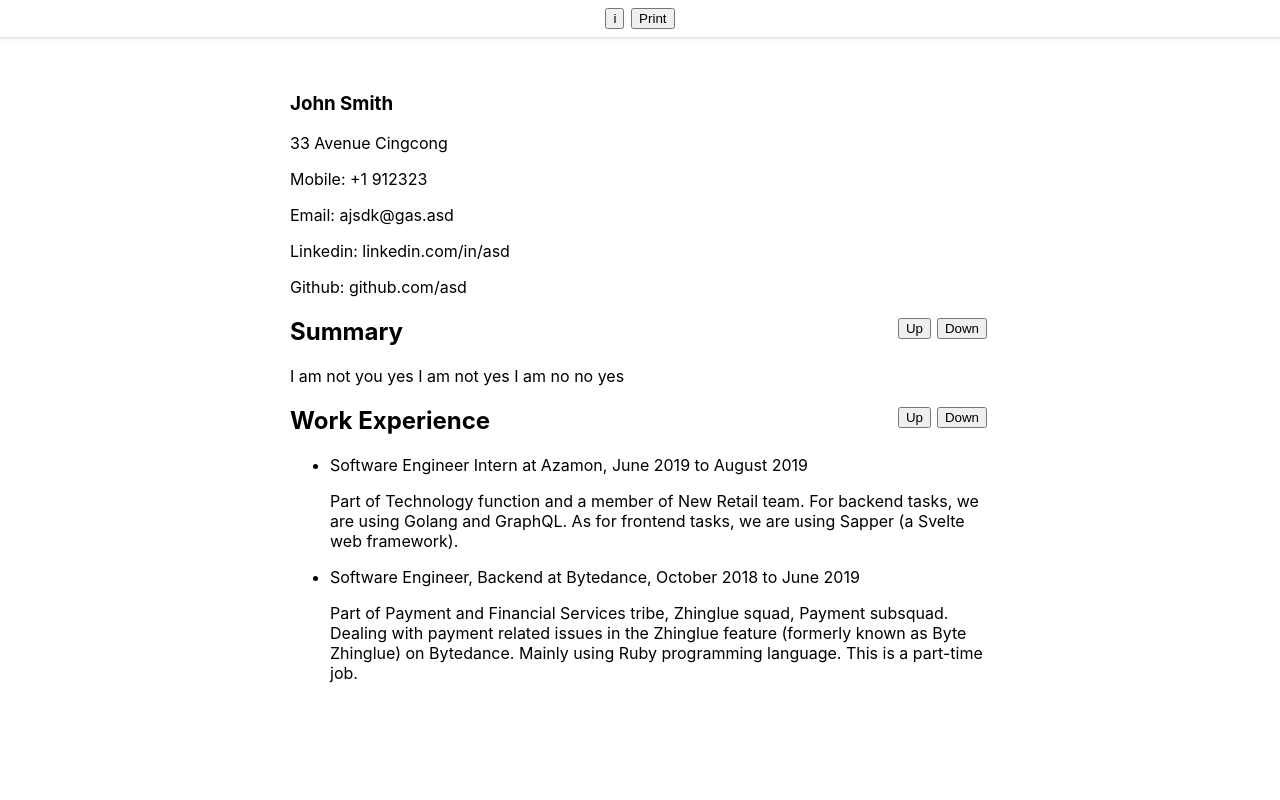
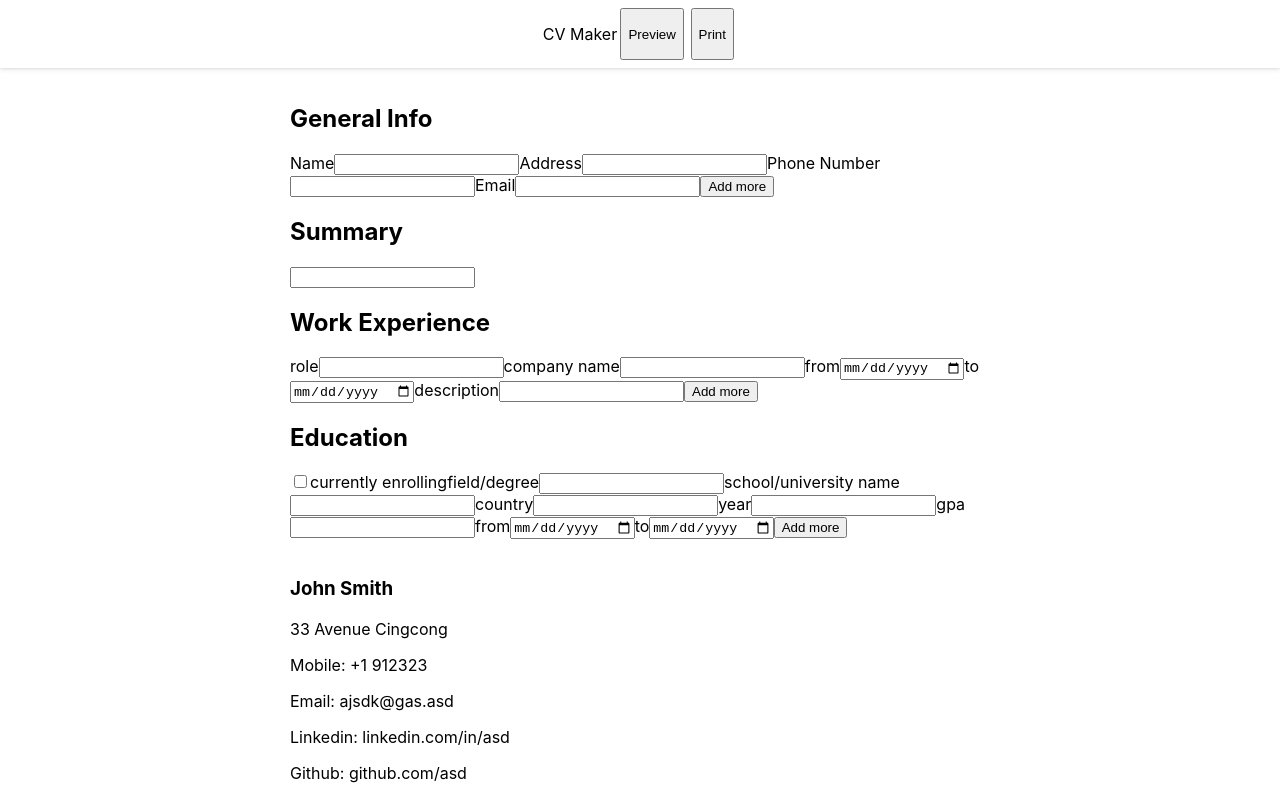
Before and after one commit to faishalirwn/cv-application, a React (Create React App) app: page / in a window 1280 px wide. Shown: the top 800 px of the page. Built offline with nearby package versions, Linux system fonts and the light colour scheme.

Commit message:
Change app flow

```diff
--- a/src/App.js
+++ b/src/App.js
@@ -1,15 +1,16 @@
 import "./App.css";
-import CVPaper from "./components/CVPaper";
+import Switcher from "./components/Switcher";
 
 function App() {
   return (
     <>
       <nav>
-        <button>i</button>
+        <p>CV Maker</p>
+        <button>Preview</button>
         <button>Print</button>
       </nav>
       <div className="App">
-        <CVPaper />
+        <Switcher />
       </div>
     </>
   );
--- a/src/components/Block.js
+++ /dev/null
@@ -1,34 +0,0 @@
-import "../styles/block.css";
-import BlockSummary from "./BlockSummary";
-import BlockWork from "./BlockWork";
-import BlockEducation from "./BlockEducation";
-
-function Block(props) {
-  let blockComponent;
-  const type = props.type;
-  switch (type) {
-    case "summary":
-      blockComponent = <BlockSummary />;
-      break;
-    case "work":
-      blockComponent = <BlockWork />;
-      break;
-    case "education":
-      blockComponent = <BlockEducation />;
-      break;
-    default:
-      break;
-  }
-
-  return (
-    <div class="block">
-      {blockComponent}
-      <div class="block-control">
-        <button>Up</button>
-        <button>Down</button>
-      </div>
-    </div>
-  );
-}
-
-export default Block;
--- a/src/components/BlockEducation.js
+++ /dev/null
@@ -1,24 +0,0 @@
-import { Component } from "react";
-
-class BlockEducation extends Component {
-  render() {
-    return (
-      <div>
-        <h2>Education</h2>
-        <ul>
-          <li>
-            <p>Informatics, Baron University, Singapore</p>
-            <p>Senior (4th year) student. 2016 - (expected) 2020 </p>
-            <p>Current GPA: 3.1</p>
-          </li>
-          <li>
-            <p>Mathematics & Natural Science, John High School, Barbados </p>
-            <p>2013 - 2016</p>
-          </li>
-        </ul>
-      </div>
-    );
-  }
-}
-
-export default BlockEducation;
--- a/src/components/BlockHeader.js
+++ /dev/null
@@ -1,21 +0,0 @@
-import { Component } from "react";
-
-class BlockHeader extends Component {
-  render() {
-    return (
-      <div>
-        <img src="" alt="" />
-        <div>
-          <h3>John Smith</h3>
-          <p>33 Avenue Cingcong</p>
-          <p>Mobile: +1 912323</p>
-          <p>Email: ajsdk@gas.asd</p>
-          <p>Linkedin: linkedin.com/in/asd</p>
-          <p>Github: github.com/asd</p>
-        </div>
-      </div>
-    );
-  }
-}
-
-export default BlockHeader;
--- a/src/components/BlockSummary.js
+++ /dev/null
@@ -1,14 +0,0 @@
-import { Component } from "react";
-
-class BlockSummary extends Component {
-  render() {
-    return (
-      <div>
-        <h2>Summary</h2>
-        <p>I am not you yes I am not yes I am no no yes</p>
-      </div>
-    );
-  }
-}
-
-export default BlockSummary;
--- a/src/components/BlockWork.js
+++ /dev/null
@@ -1,34 +0,0 @@
-import { Component } from "react";
-
-class BlockWork extends Component {
-  render() {
-    return (
-      <div>
-        <h2>Work Experience</h2>
-        <ul>
-          <li>
-            <p>Software Engineer Intern at Azamon, June 2019 to August 2019</p>
-            <p>
-              Part of Technology function and a member of New Retail team. For
-              backend tasks, we are using Golang and GraphQL. As for frontend
-              tasks, we are using Sapper (a Svelte web framework).
-            </p>
-          </li>
-          <li>
-            <p>
-              Software Engineer, Backend at Bytedance, October 2018 to June 2019
-            </p>
-            <p>
-              Part of Payment and Financial Services tribe, Zhinglue squad,
-              Payment subsquad. Dealing with payment related issues in the
-              Zhinglue feature (formerly known as Byte Zhinglue) on Bytedance.
-              Mainly using Ruby programming language. This is a part-time job.
-            </p>
-          </li>
-        </ul>
-      </div>
-    );
-  }
-}
-
-export default BlockWork;
--- /dev/null
+++ b/src/components/CVInput.js
@@ -0,0 +1,93 @@
+import { Component } from "react";
+
+class CVInput extends Component {
+  render() {
+    return (
+      <div>
+        <h2>General Info</h2>
+        <label htmlFor="name">
+          Name
+          <input type="text" id="name" />
+        </label>
+        <label htmlFor="address">
+          Address
+          <input type="text" id="address" />
+        </label>
+        <label htmlFor="phone">
+          Phone Number
+          <input type="text" id="phone" />
+        </label>
+        <label htmlFor="email">
+          Email
+          <input type="text" id="email" />
+        </label>
+        <button>Add more</button>
+
+        <label htmlFor="summary">
+          <h2>Summary</h2>
+          <input type="text" id="summary" />
+        </label>
+
+        <h2>Work Experience</h2>
+        <label htmlFor="role">
+          role
+          <input type="text" id="role" />
+        </label>
+        <label htmlFor="company">
+          company name
+          <input type="text" id="company" />
+        </label>
+        <label htmlFor="from">
+          from
+          <input type="date" id="from" />
+        </label>
+        <label htmlFor="to">
+          to
+          <input type="date" id="to" />
+        </label>
+        <label htmlFor="desc">
+          description
+          <input type="text" id="desc" />
+        </label>
+        <button>Add more</button>
+
+        <h2>Education</h2>
+        <label htmlFor="enroll">
+          <input type="checkbox" id="enroll" />
+          currently enrolling
+        </label>
+        <label htmlFor="field">
+          field/degree
+          <input type="text" id="field" />
+        </label>
+        <label htmlFor="school">
+          school/university name
+          <input type="text" id="school" />
+        </label>
+        <label htmlFor="country">
+          country
+          <input type="text" id="country" />
+        </label>
+        <label htmlFor="year">
+          year
+          <input type="text" id="year" />
+        </label>
+        <label htmlFor="gpa">
+          gpa
+          <input type="text" id="gpa" />
+        </label>
+        <label htmlFor="from">
+          from
+          <input type="date" id="from" />
+        </label>
+        <label htmlFor="to">
+          to
+          <input type="date" id="to" />
+        </label>
+        <button>Add more</button>
+      </div>
+    );
+  }
+}
+
+export default CVInput;
--- a/src/components/CVPaper.js
+++ b/src/components/CVPaper.js
@@ -1,14 +1,65 @@
 import { Component } from "react";
-import BlockHeader from "./BlockHeader";
-import Block from "./Block";
 
 class CVPaper extends Component {
   render() {
     return (
       <div>
-        <BlockHeader />
-        <Block type="summary" />
-        <Block type="work" />
+        <div>
+          <img src="" alt="" />
+          <div>
+            <h3>John Smith</h3>
+            <p>33 Avenue Cingcong</p>
+            <p>Mobile: +1 912323</p>
+            <p>Email: ajsdk@gas.asd</p>
+            <p>Linkedin: linkedin.com/in/asd</p>
+            <p>Github: github.com/asd</p>
+          </div>
+        </div>
+        <div>
+          <h2>Summary</h2>
+          <p>I am not you yes I am not yes I am no no yes</p>
+        </div>
+        <div>
+          <h2>Work Experience</h2>
+          <ul>
+            <li>
+              <p>
+                Software Engineer Intern at Azamon, June 2019 to August 2019
+              </p>
+              <p>
+                Part of Technology function and a member of New Retail team. For
+                backend tasks, we are using Golang and GraphQL. As for frontend
+                tasks, we are using Sapper (a Svelte web framework).
+              </p>
+            </li>
+            <li>
+              <p>
+                Software Engineer, Backend at Bytedance, October 2018 to June
+                2019
+              </p>
+              <p>
+                Part of Payment and Financial Services tribe, Zhinglue squad,
+                Payment subsquad. Dealing with payment related issues in the
+                Zhinglue feature (formerly known as Byte Zhinglue) on Bytedance.
+                Mainly using Ruby programming language. This is a part-time job.
+              </p>
+            </li>
+          </ul>
+        </div>
+        <div>
+          <h2>Education</h2>
+          <ul>
+            <li>
+              <p>Informatics, Baron University, Singapore</p>
+              <p>Senior (4th year) student. 2016 - (expected) 2020 </p>
+              <p>Current GPA: 3.1</p>
+            </li>
+            <li>
+              <p>Mathematics & Natural Science, John High School, Barbados </p>
+              <p>2013 - 2016</p>
+            </li>
+          </ul>
+        </div>
       </div>
     );
   }
--- /dev/null
+++ b/src/components/Switcher.js
@@ -0,0 +1,16 @@
+import { Component } from "react";
+import CVInput from "./CVInput";
+import CVPaper from "./CVPaper";
+
+class Switcher extends Component {
+  render() {
+    return (
+      <>
+        <CVInput />
+        <CVPaper />
+      </>
+    );
+  }
+}
+
+export default Switcher;
--- a/src/styles/block.css
+++ /dev/null
@@ -1,13 +0,0 @@
-.block {
-  position: relative;
-}
-
-.block-control {
-  position: absolute;
-  top: 0;
-  right: 0;
-}
-
-.block-control button {
-  margin: 0 3px;
-}
```
